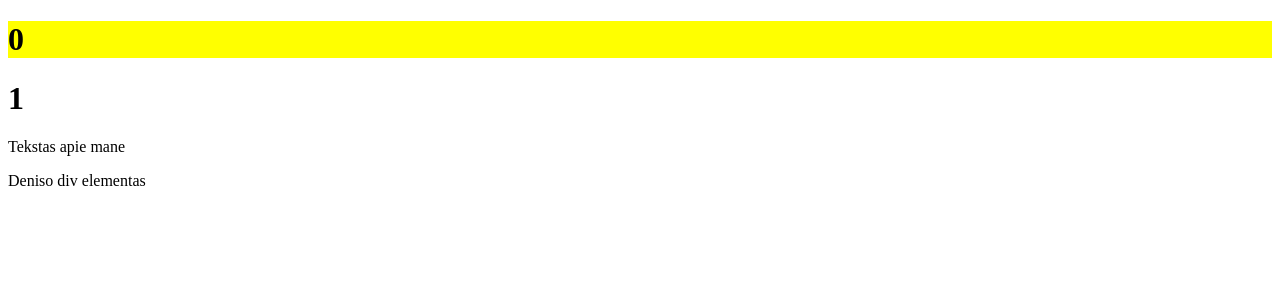
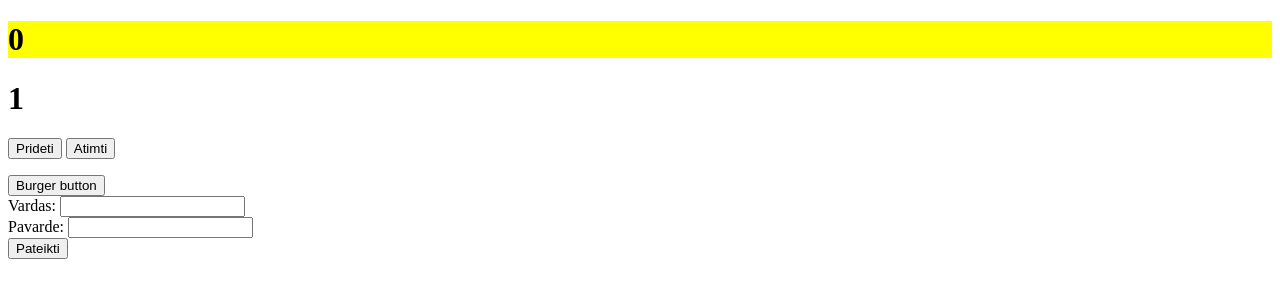
Before and after one commit to DenisJer/js-paskaita, a plain HTML site: page index.html in a window 1280 px wide. Drawn offline with Linux system fonts and the light colour scheme.

Commit message:
Update index.html

```diff
--- a/index.html
+++ b/index.html
@@ -17,13 +17,30 @@
 
     </h1>
 
-    <h2 class="pavarde">
+    <button id="prideti-mygtukas">Prideti</button>
+    <button id="atimti-mygtukas">Atimti</button>
+    <p id="mano-skaicius"></p>
 
-    </h2>
+    <button id="burger-btn">
+        Burger button
+    </button>
 
-    <p id="apie-mane">
+    <form id="mano-forma">
+        <div id="vardo-div">
+            <label>
+                Vardas:
+                <input id="vardas" required name="vardas" type="text">
+            </label>
+        </div>
+        <div id="pavardes-div">
+            <label>
+                Pavarde:
+                <input required name="pavarde" type="text">
+            </label>
+        </div>
+        <button type="submit">Pateikti</button>
+    </form>
 
-    </p>
 
     <script src="script.js"></script>
 </body>
```
